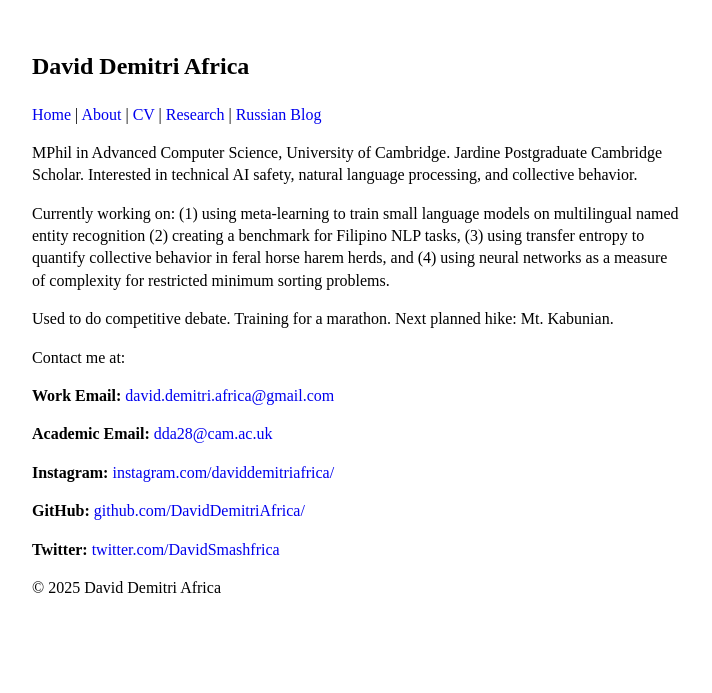
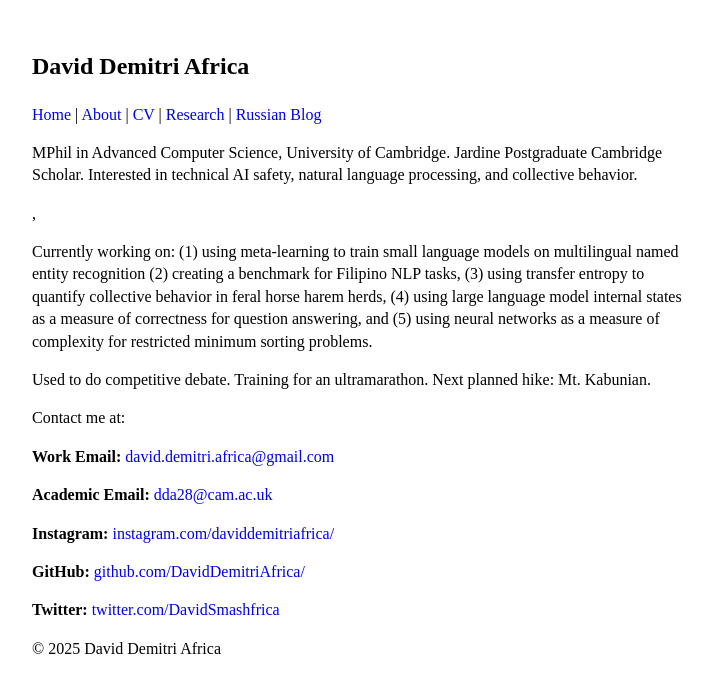
Before and after one commit to DavidDemitriAfrica/daviddemitriafrica.github.io, a Jekyll site: the page built from index.html, in a window 1280 px wide. Shown: the top 693 px of the page, without its empty margins (283-995 px from the left). Built offline with Jekyll 4.4.1, drawn with Linux system fonts in a browser that asks for light colours.

Commit message:
some recent updates

```diff
--- a/index.html
+++ b/index.html
@@ -5,12 +5,12 @@ title: "David Demitri Africa"
 
 <p>
     MPhil in Advanced Computer Science, University of Cambridge. Jardine Postgraduate Cambridge Scholar. Interested in technical AI safety, natural language processing, and collective behavior.
+</p>,
+<p>
+    Currently working on: (1) using meta-learning to train small language models on multilingual named entity recognition (2) creating a benchmark for Filipino NLP tasks, (3) using transfer entropy to quantify collective behavior in feral horse harem herds, (4) using large language model internal states as a measure of correctness for question answering, and (5) using neural networks as a measure of complexity for restricted minimum sorting problems.
 </p>
 <p>
-    Currently working on: (1) using meta-learning to train small language models on multilingual named entity recognition (2) creating a benchmark for Filipino NLP tasks, (3) using transfer entropy to quantify collective behavior in feral horse harem herds, and (4) using neural networks as a measure of complexity for restricted minimum sorting problems.
-</p>
-<p>
-    Used to do competitive debate. Training for a marathon. Next planned hike: Mt. Kabunian.
+    Used to do competitive debate. Training for an ultramarathon. Next planned hike: Mt. Kabunian.
 </p>
 <p>
     Contact me at:
```
